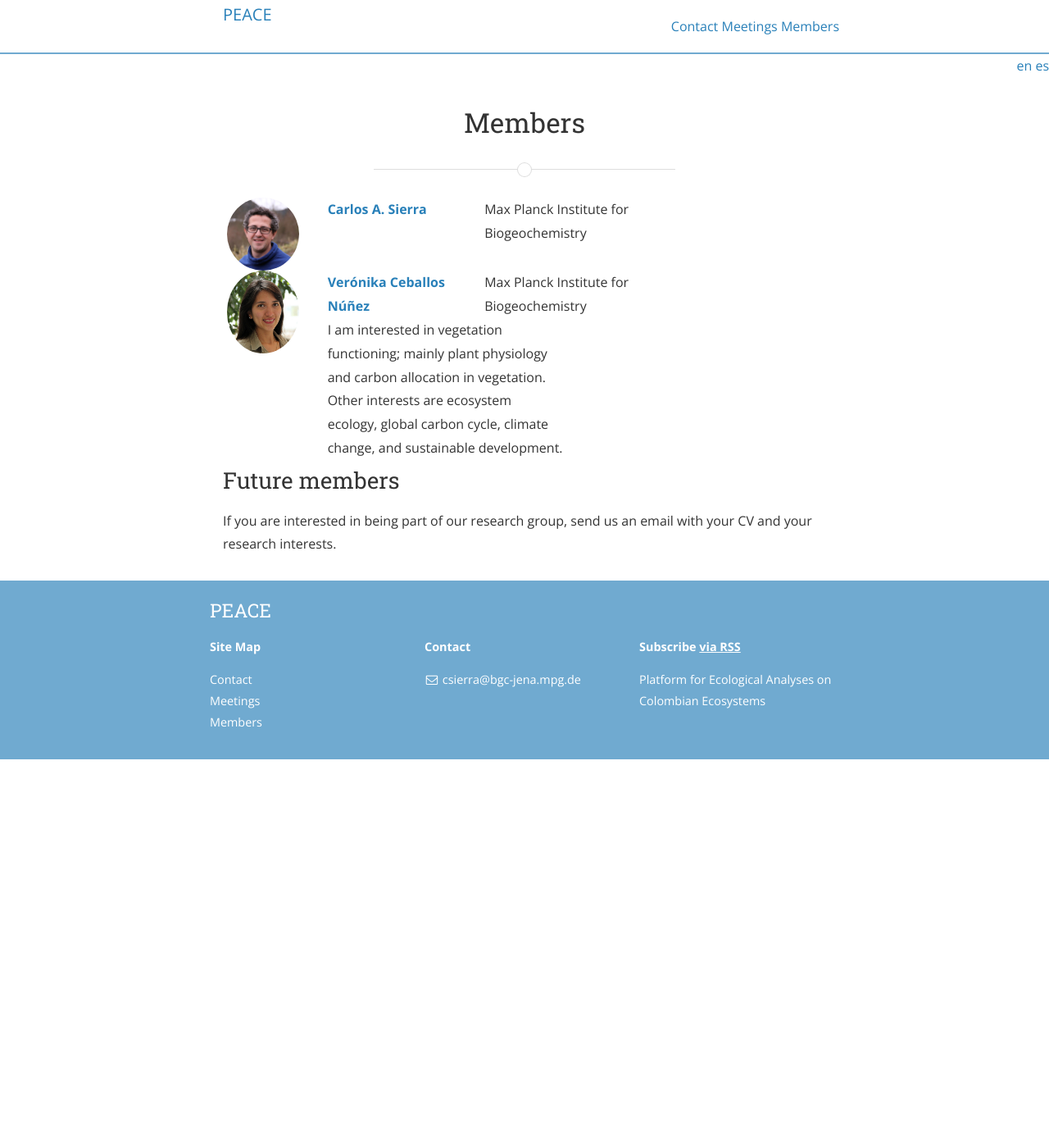
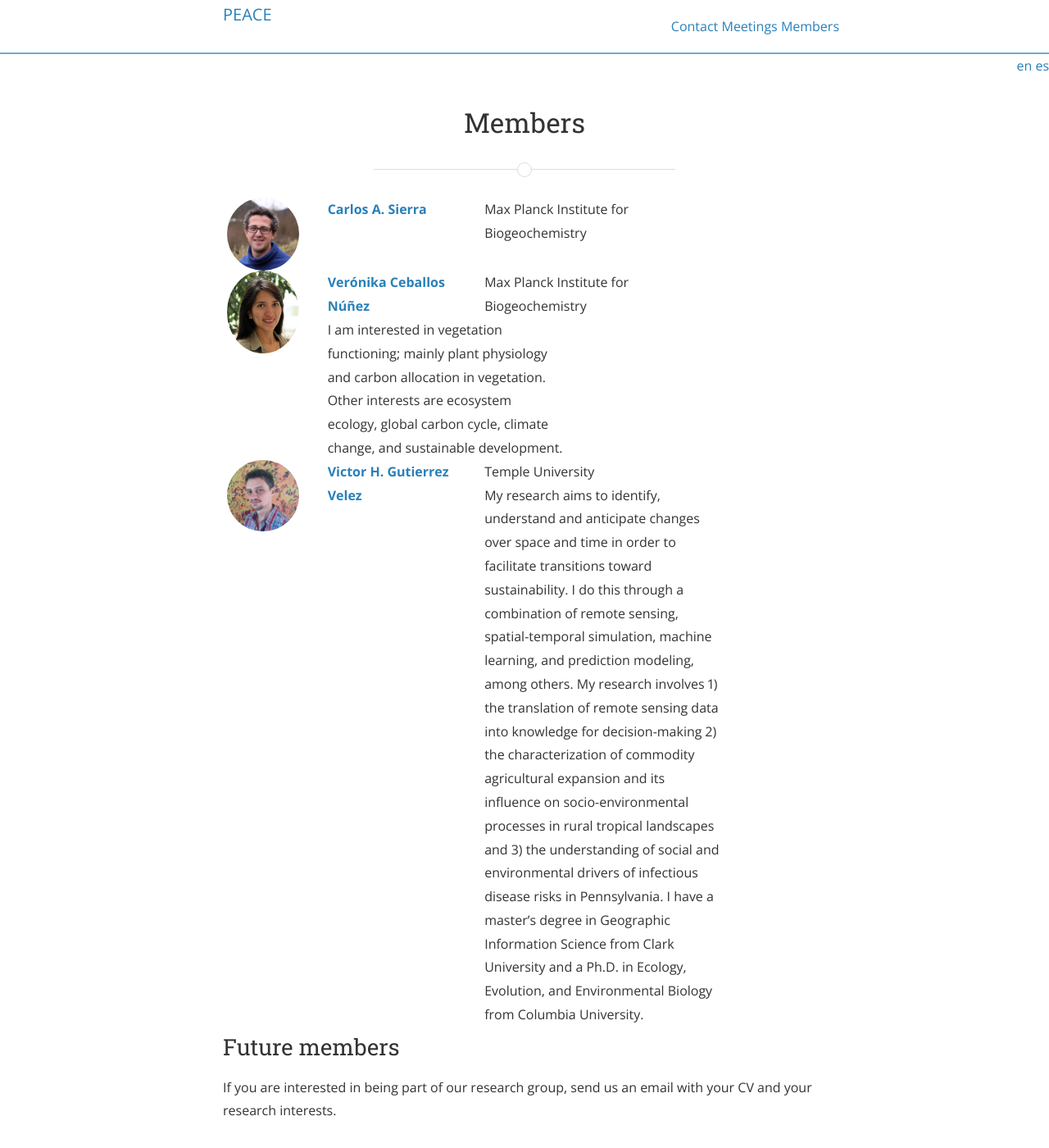
Before and after one commit to peacecolombia/peace, a Jekyll site: the page built from members.md, in a window 1280 px wide and 1400 px high. Shown: the whole window at 82% size. Built offline with Jekyll 4.4.1, drawn with Linux system fonts in a browser that asks for light colours; nearby versions of some CDN libraries; a style sheet for code colours, icons or effects is not loaded.

Commit message:
Info about Victor

```diff
--- a/_data/people.yml
+++ b/_data/people.yml
@@ -14,3 +14,11 @@ Veronika:
       url: https://www.bgc-jena.mpg.de/TEE/people/Ceballos/
       Perfil: "Estoy interesada en el funcionamiento de la vegetación; principalmente en la fisiología vegetal y distribución de carbono en la vegetación. También estoy interesada en la ecología de ecosistemas, ciclo global  del carbono, cambio climático, y desarrollo sostenible."
       Profile: "I am interested in vegetation functioning; mainly plant physiology and carbon allocation in vegetation. Other interests are ecosystem ecology, global carbon cycle, climate change, and sustainable development."
+Victor:
+      Name: "Victor H. Gutierrez Velez"
+      Affiliation: "Temple University"
+      pictureFileStem: victor
+      email: victorhugo@temple.edu
+      url: http://www.cla.temple.edu/gus/vhgv/
+      Perfil: "Mi investigación busca identificar, entender y anticipar cambios espaciales y temporales para facilitar transiciones hacia la sosteniblidad. Esto lo hago usando técnicas de teledetección, simulación espacio-temporal, aprendizaje de máquinas y modelos predictivos, entre otros. Mi investigación consiste en 1) la traducción de datos de teledetección a conocimiento para la toma de decisiones, 2) la caracterización de la expansión agrícola y su influencia en procesos socioambientales en paisajes rurales tropicales y 3) el entendimiento de conductores sociales y ambientales de transmisión de enfermedades infecciosas en Pensilvania. Recibí mi título de maestría en ciencias de la información geográfica en la Universidad de Clark en Massachusetts y de doctorado en ecología, evolución y biología ambiental en la Universidad de Columbia en Nueva York"
+      Profile: "My research aims to identify, understand and anticipate changes over space and time in order to facilitate transitions toward sustainability. I do this through a combination of remote sensing, spatial-temporal simulation, machine learning, and prediction modeling, among others. My research involves 1) the translation of remote sensing data into knowledge for decision-making 2) the characterization of commodity agricultural expansion and its influence on socio-environmental processes in rural tropical landscapes and 3) the understanding of social and environmental drivers of infectious disease risks in Pennsylvania. I have a master’s degree in Geographic Information Science from Clark University and a Ph.D. in Ecology, Evolution, and Environmental Biology from Columbia University."
```
Also changed, not shown: 1 other file.
